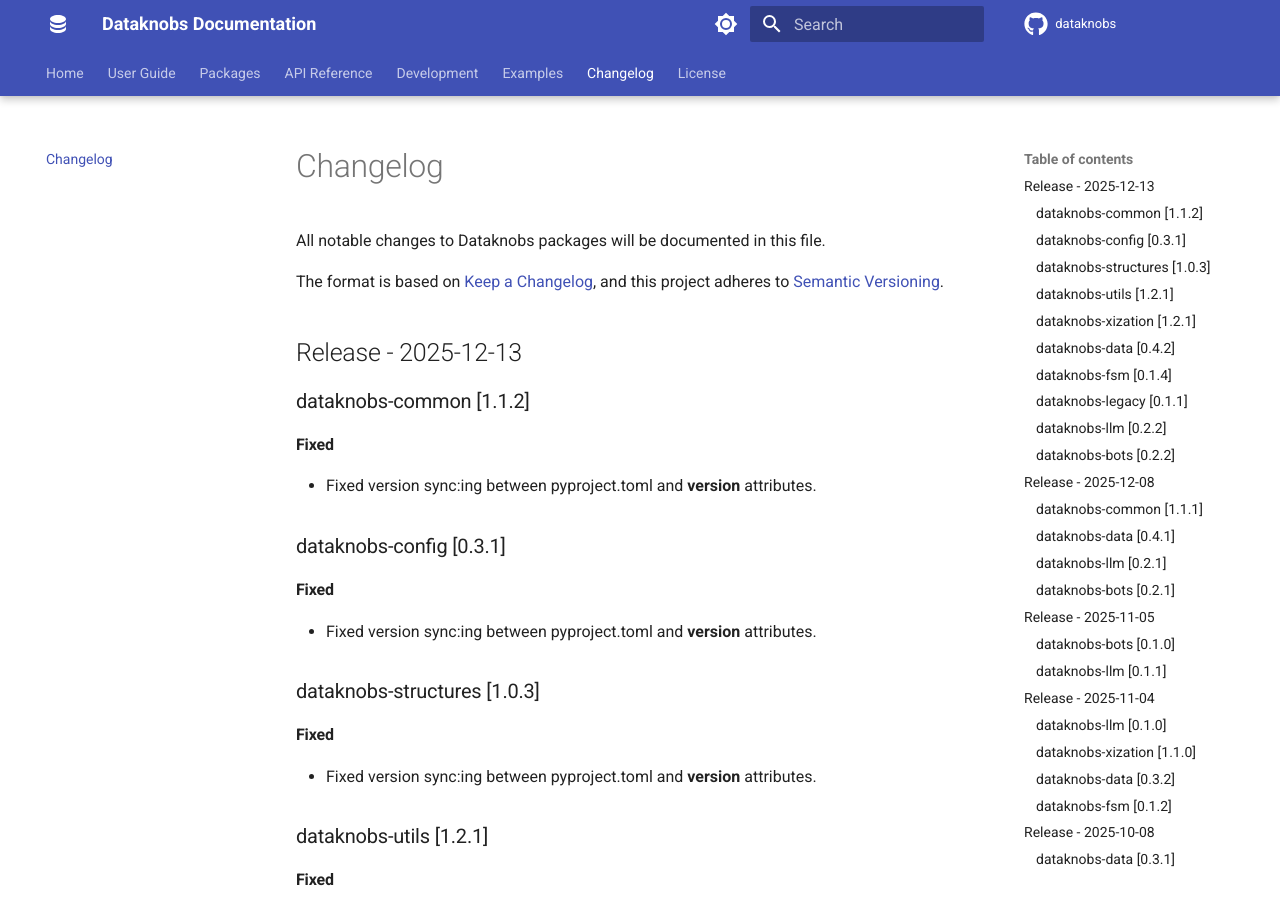
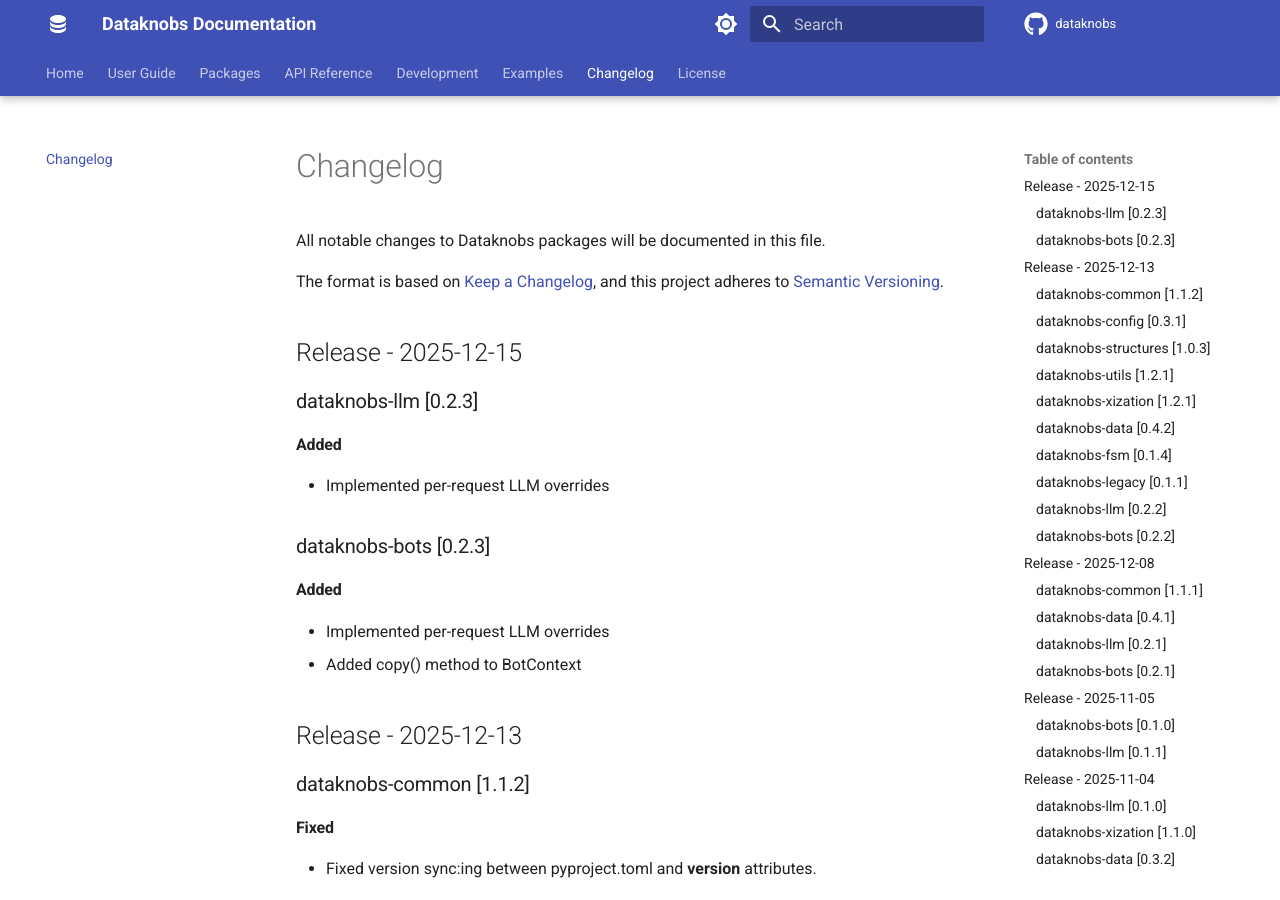
Before and after one commit to KBS-Labs/dataknobs, an MkDocs documentation site: the page built from docs/changelog.md, in a window 1280 px wide and 900 px high. Built offline with MkDocs 1.6.1 and Material for MkDocs 9.7.7, drawn with Linux system fonts in a browser that asks for light colours; comment, search, counter and statistics services are not loaded.

Commit message:
bumped versions; updated release notes

```diff
--- a/docs/changelog.md
+++ b/docs/changelog.md
@@ -5,6 +5,19 @@
 The format is based on [Keep a Changelog](https://keepachangelog.com/en/1.0.0/),
 and this project adheres to [Semantic Versioning](https://semver.org/spec/v2.0.0.html).
 
+
+## Release - 2025-12-15
+
+### dataknobs-llm [0.2.3]
+
+#### Added
+- Implemented per-request LLM overrides
+
+### dataknobs-bots [0.2.3]
+
+#### Added
+- Implemented per-request LLM overrides
+- Added copy() method to BotContext
 
 ## Release - 2025-12-13
 
```
Also changed, not shown: 5 other files.
